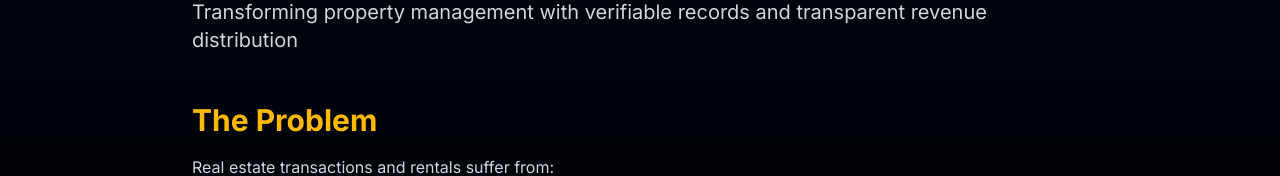
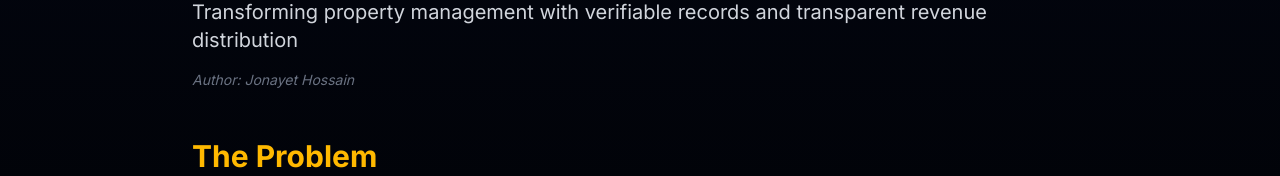
Before and after one commit to Meherajs/gono-protocol-website, a Next.js app in the folder frontend/: page /use-cases/real-estate in a window 1280 px wide. Shown: the part 288-464 px from the top of the page. Built offline with nearby package versions, Linux system fonts and the light colour scheme; no server answers.

Commit message:
Add author attribution to all use case pages

```diff
--- a/frontend/app/use-cases/creator-monetization/page.tsx
+++ b/frontend/app/use-cases/creator-monetization/page.tsx
@@ -26,8 +26,11 @@
                         <h1 className="text-4xl md:text-5xl font-bold mb-6 text-white">
                             Creator Monetization & Intellectual Property
                         </h1>
-                        <p className="text-xl text-gray-300">
+                        <p className="text-xl text-gray-300 mb-4">
                             Empowering content creators with proof of originality, transparent licensing, and direct payments
+                        </p>
+                        <p className="text-sm text-gray-500 italic">
+                            Author: Jonayet Hossain
                         </p>
                     </div>
 
--- a/frontend/app/use-cases/depin-computing/page.tsx
+++ b/frontend/app/use-cases/depin-computing/page.tsx
@@ -26,8 +26,11 @@
                         <h1 className="text-4xl md:text-5xl font-bold mb-6 text-white">
                             Decentralized GPU Computing Infrastructure
                         </h1>
-                        <p className="text-xl text-gray-300">
+                        <p className="text-xl text-gray-300 mb-4">
                             Trust-minimized physical infrastructure with proof of service delivery and transparent revenue distribution
+                        </p>
+                        <p className="text-sm text-gray-500 italic">
+                            Author: Jonayet Hossain
                         </p>
                     </div>
 
--- a/frontend/app/use-cases/real-estate/page.tsx
+++ b/frontend/app/use-cases/real-estate/page.tsx
@@ -26,8 +26,11 @@
                         <h1 className="text-4xl md:text-5xl font-bold mb-6 text-white">
                             Real Estate Rental & Asset Verification
                         </h1>
-                        <p className="text-xl text-gray-300">
+                        <p className="text-xl text-gray-300 mb-4">
                             Transforming property management with verifiable records and transparent revenue distribution
+                        </p>
+                        <p className="text-sm text-gray-500 italic">
+                            Author: Jonayet Hossain
                         </p>
                     </div>
 
```
